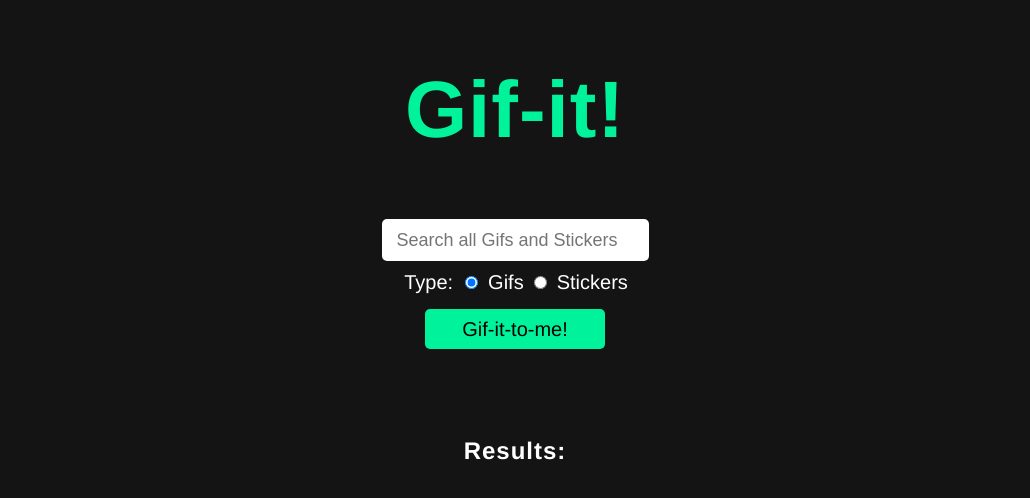
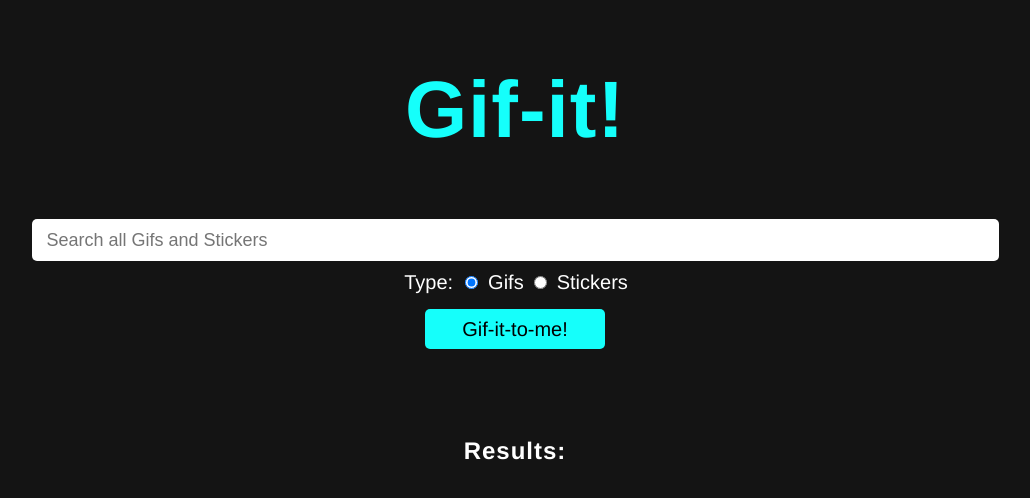
Before and after one commit to mikekwong/giphy_react, a React (Create React App) app: page / in a window 1280 px wide. Shown: the top 498 px of the page, without its empty margins (125-1155 px from the left). Built offline with nearby package versions, Linux system fonts and the light colour scheme.

Commit message:
added breakpoints for input field

```diff
--- a/src/Search.js
+++ b/src/Search.js
@@ -1,5 +1,6 @@
 import React, { Component } from "react";
 import styled from "styled-components";
+import media from "./styles/media";
 import { fonts, colors } from "./styles/constants";
 
 const SearchContainer = styled.div`
@@ -8,6 +9,7 @@ const SearchContainer = styled.div`
 `;
 
 const Input = styled.input`
+
   border-style: none;
   width: 250px;
   height: 40px;
@@ -21,8 +23,33 @@ const Input = styled.input`
   }
 
   &:focus {
-    width: 400px;
+    width: 300px;
+	}
+
+	${media.mobileLandscape`
+	width: 350px;
+	&:focus {
+    width: 450px;
   }
+	`}
+  ${media.tabletPortrait`
+	width: 550px;
+	&:focus {
+    width: 650px;
+  }
+	`}
+  ${media.tabletLandscape`
+	width: 750px;
+	&:focus {
+    width: 850px;
+  }
+	`}
+  ${media.laptops`
+	width: 950px;
+	&:focus {
+    width: 1050px;
+  }
+	`}
 `;
 
 const Type = styled.div`
--- a/src/styles/constants.js
+++ b/src/styles/constants.js
@@ -1,7 +1,7 @@
 import { css } from "styled-components";
 
 export const colors = {
-  primary: "#00f39a",
+  primary: "#15FFFB",
   loading: "#2d79be",
   error: "#f9756e",
   none: "#444",
```
